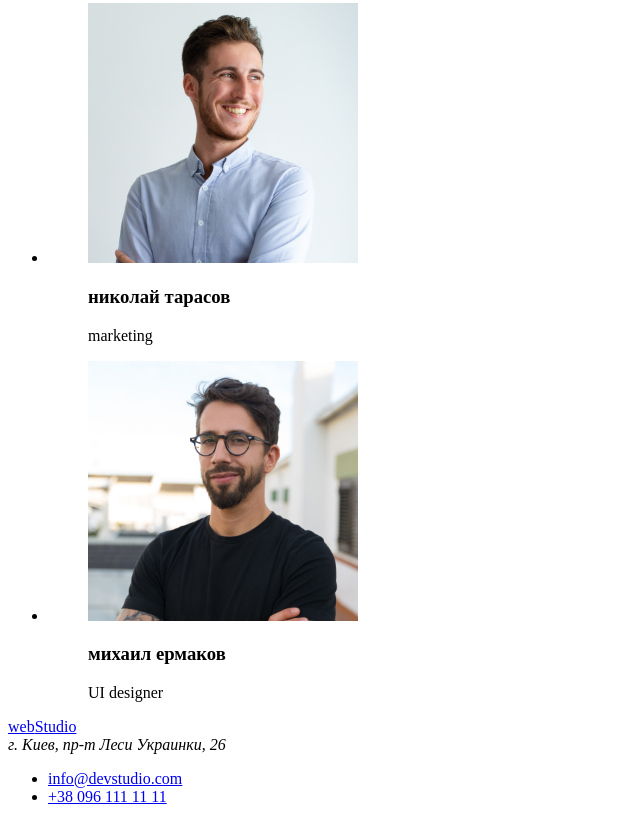
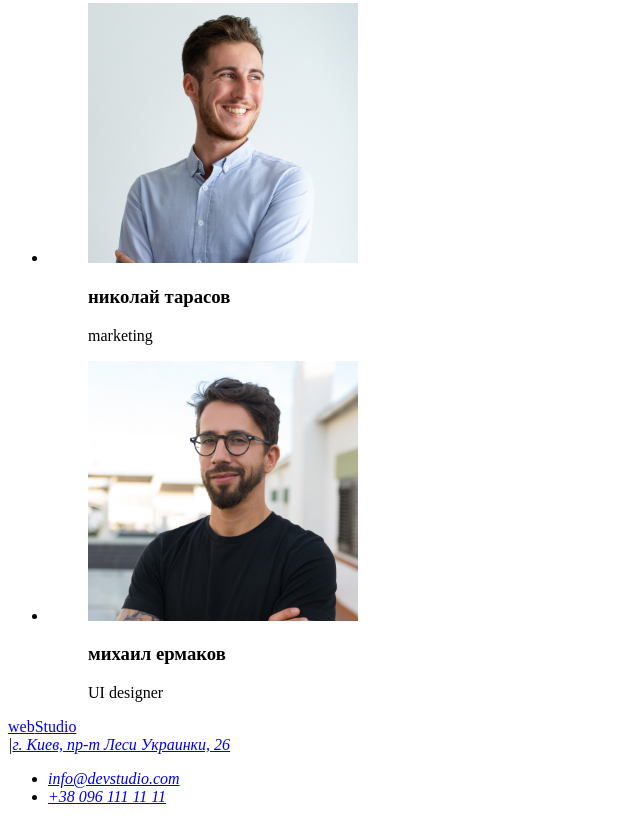
Before and after one commit to Deemon13/goit-markup-hw-01, a plain HTML site: page index.html in a window 1280 px wide. Shown: the part 2285-3107 px from the top of the page, without its empty margins (0-640 px from the left). Drawn offline with Linux system fonts and the light colour scheme.

Commit message:
fixed index.html

```diff
--- a/index.html
+++ b/index.html
@@ -127,7 +127,10 @@
     </main>
     <footer>
       <a href="#"><span>web</span>Studio</a>
-      <address lang="ru">г. Киев, пр-т Леси Украинки, 26</address>
+      <address>
+        |<a href="https://goo.gl/maps/bzyYuuLkhP41vMup8" target="_blank" rel="noopener noreferrer"
+          >г. Киев, пр-т Леси Украинки, 26</a
+        >
         <ul>
           <li>
             <a href="mailto:info@devstudio.com">info@devstudio.com</a>
@@ -136,6 +139,7 @@
             <a href="tel:+380961111111">+38 096 111 11 11</a>
           </li>
         </ul>
+      </address>
     </footer>
   </body>
 </html>
```
Lines whose indentation alone changed are shown as unchanged.
